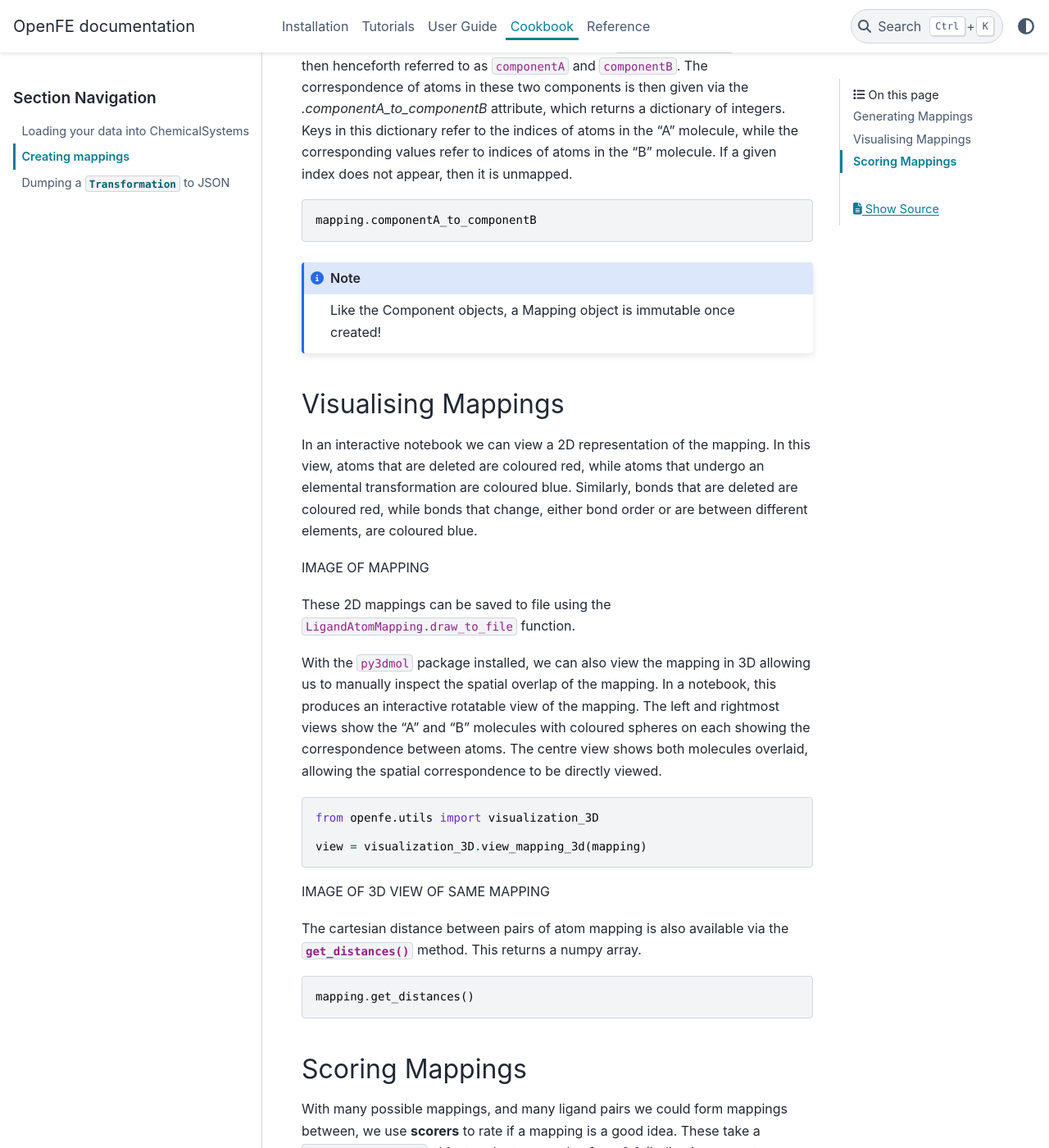
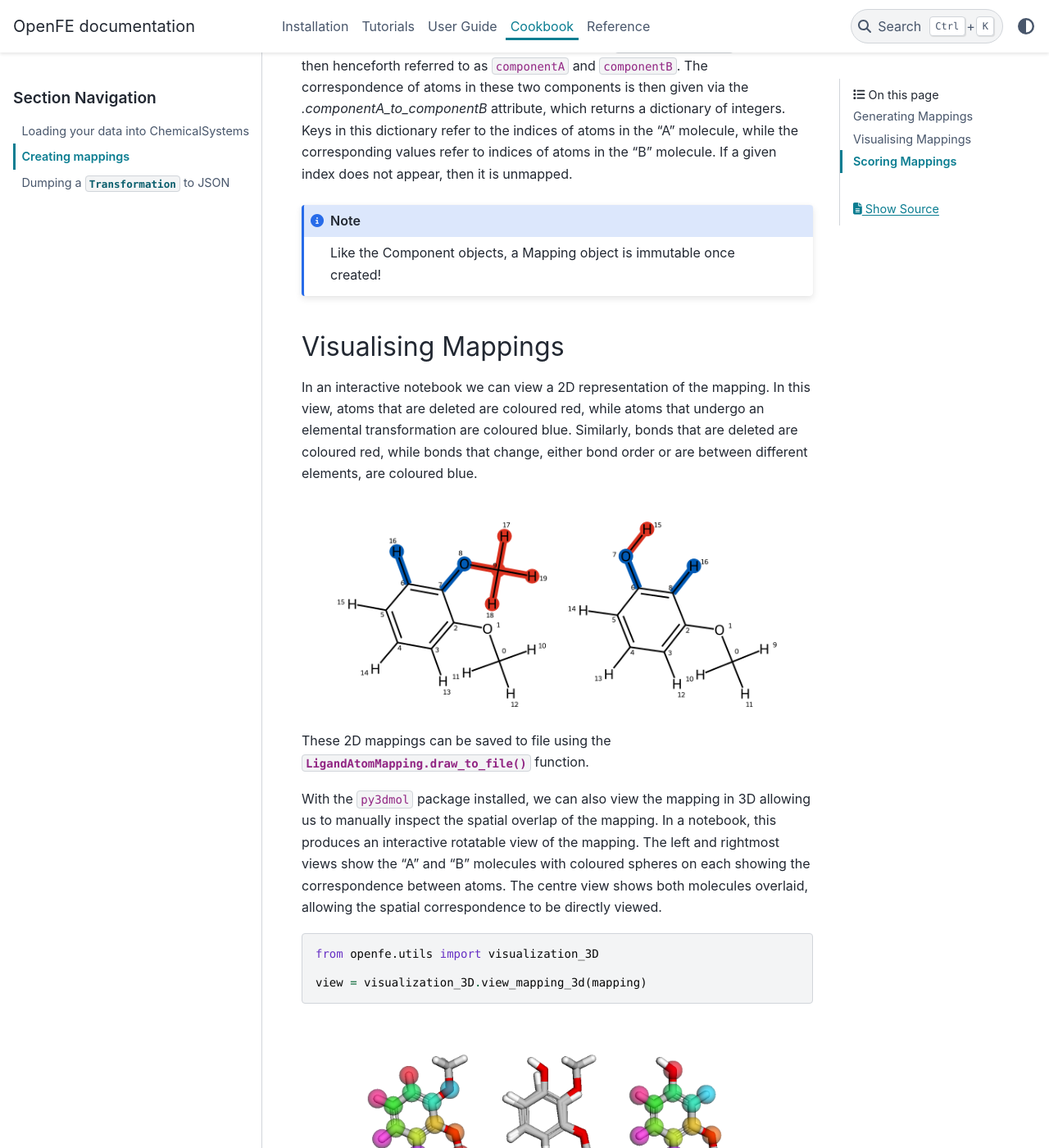
Before and after one commit to OpenFreeEnergy/openfe, a Sphinx documentation site: the page built from docs/cookbook/creating_mappings.rst, in a window 1280 px wide and 1400 px high, scrolled down 1004 px. Shown: the whole window at 82% size. Built offline with Sphinx 7.4.7 and the PyData theme 0.15.4, drawn with Linux system fonts in a browser that asks for light colours.

Commit message:
add images to cookbook docs

```diff
--- a/docs/cookbook/creating_mappings.rst
+++ b/docs/cookbook/creating_mappings.rst
@@ -49,10 +49,6 @@ Keys in this dictionary refer to the indices of atoms in the "A" molecule,
 while the corresponding values refer to indices of atoms in the "B" molecule.
 If a given index does not appear, then it is unmapped.
 
-.. code::
-
-   mapping.componentA_to_componentB
-
 
 .. note::
    Like the Component objects, a Mapping object is immutable once created!
@@ -68,9 +64,14 @@ Similarly, bonds that are deleted are coloured red,
 while bonds that change, either bond order or are between different elements,
 are coloured blue.
 
-IMAGE OF MAPPING
 
-These 2D mappings can be saved to file using the ``LigandAtomMapping.draw_to_file`` function.
+.. image:: img/2d_mapping.png
+   :width: 90%
+   :align: center
+   :alt: Sample output of 2d mapping visualisation
+
+
+These 2D mappings can be saved to file using the :func:`LigandAtomMapping.draw_to_file` function.
 
 With the ``py3dmol`` package installed,
 we can also view the mapping in 3D allowing us to manually inspect the spatial overlap
@@ -87,7 +88,11 @@ The centre view shows both molecules overlaid, allowing the spatial corresponden
    view = visualization_3D.view_mapping_3d(mapping)
 
 
-IMAGE OF 3D VIEW OF SAME MAPPING
+.. image:: img/3d_mapping.png
+   :width: 90%
+   :align: center
+   :alt: Sample output of view_mapping_3d function
+
 
 The cartesian distance between pairs of atom mapping is also available via the :meth:`.get_distances()` method.
 This returns a numpy array.
--- a/docs/cookbook/loading_molecules.rst
+++ b/docs/cookbook/loading_molecules.rst
@@ -30,6 +30,7 @@ These are lightweight wrappers around RDKit Molecules and can be created directl
 from an RDKit molecule:
 
 .. code::
+
     from rdkit import Chem
     import openfe
 
@@ -45,6 +46,7 @@ from an RDKit molecule:
 As these types of structures are typically stored inside sdf files, there is a ``from_sdf_file`` convenience class method:
 
 .. code::
+
     import openfe
 
     smc = openfe.SmallMoleculeComponent.from_sdf_file('file.sdf')
```
Also changed, not shown: docs/cookbook/img/2d_mapping.png (added), docs/cookbook/img/3d_mapping.png (added).
